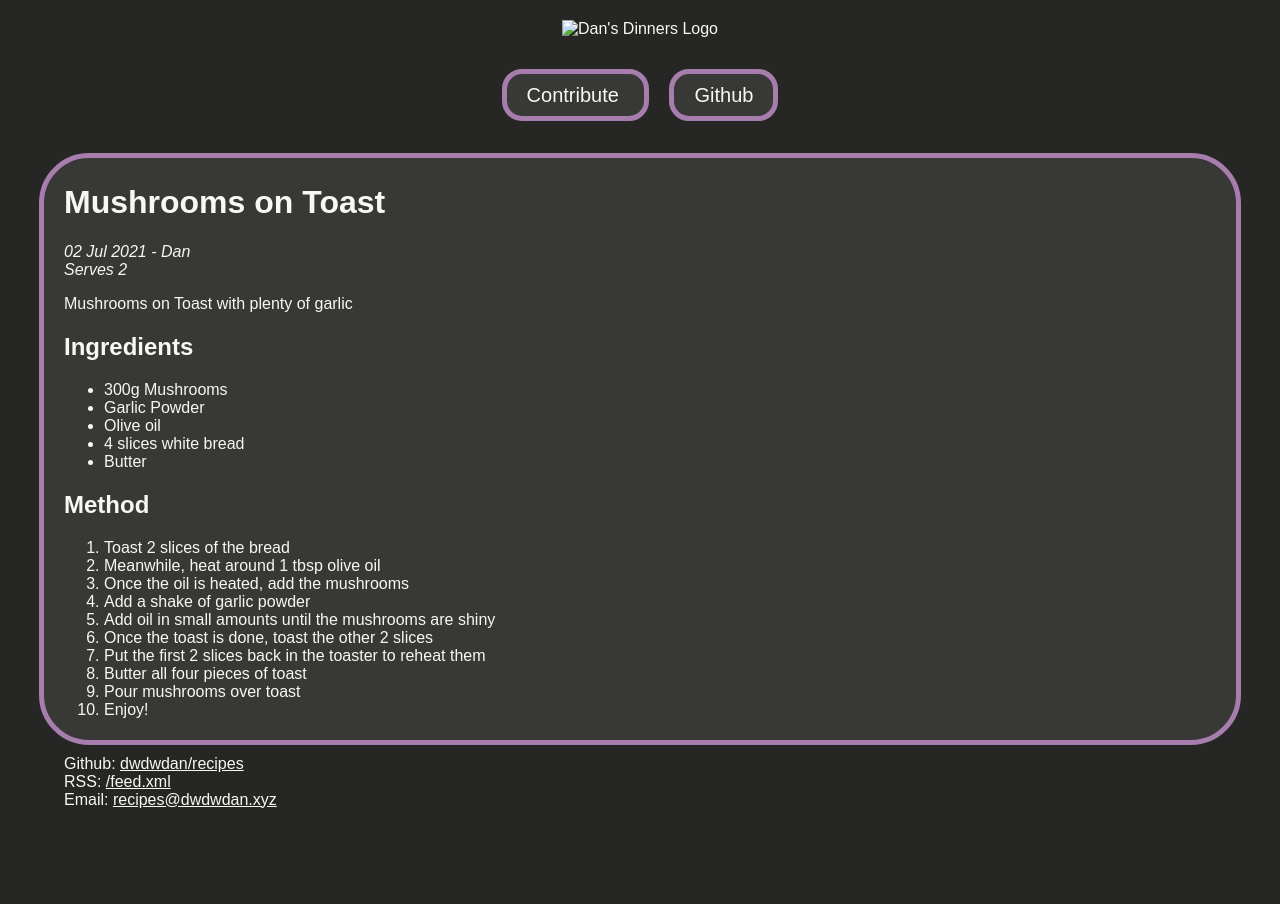
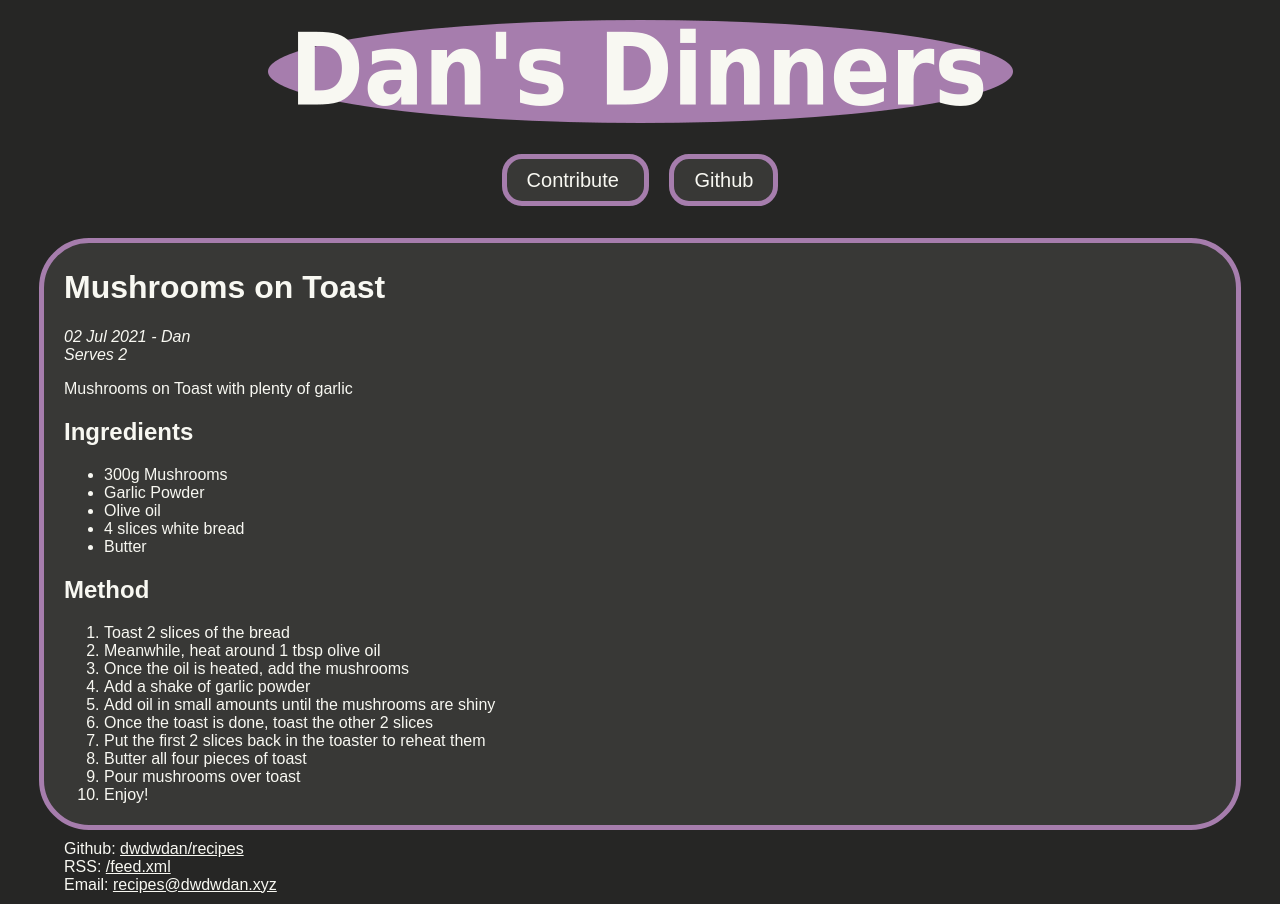
Before and after one commit to dwdwdan/recipes, a Jekyll site: the page built from _posts/2021-07-02-Mushrooms-On-Toast.md, in a window 1280 px wide. Built offline with Jekyll 4.4.1, drawn with Linux system fonts in a browser that asks for light colours.

Commit message:
FIX: Logo now shows on all pages
Previously the logo was using a relative link, so it was failing at
loading the image other than on index.html. This single / means jekyll
will look for the image at the site root

```diff
--- a/_includes/navigation.html
+++ b/_includes/navigation.html
@@ -1,6 +1,6 @@
 <div id="navmenu">
   <div id="pagetitle">
-    <a href="{{root_url}}/index.html"><img src="assets/logo.png" alt="Dan's Dinners Logo" /></a>
+    <a href="{{root_url}}/index.html"><img src="/assets/logo.png" alt="Dan's Dinners Logo" /></a>
   </div>
   <div id="menus">
   <ul>
```
